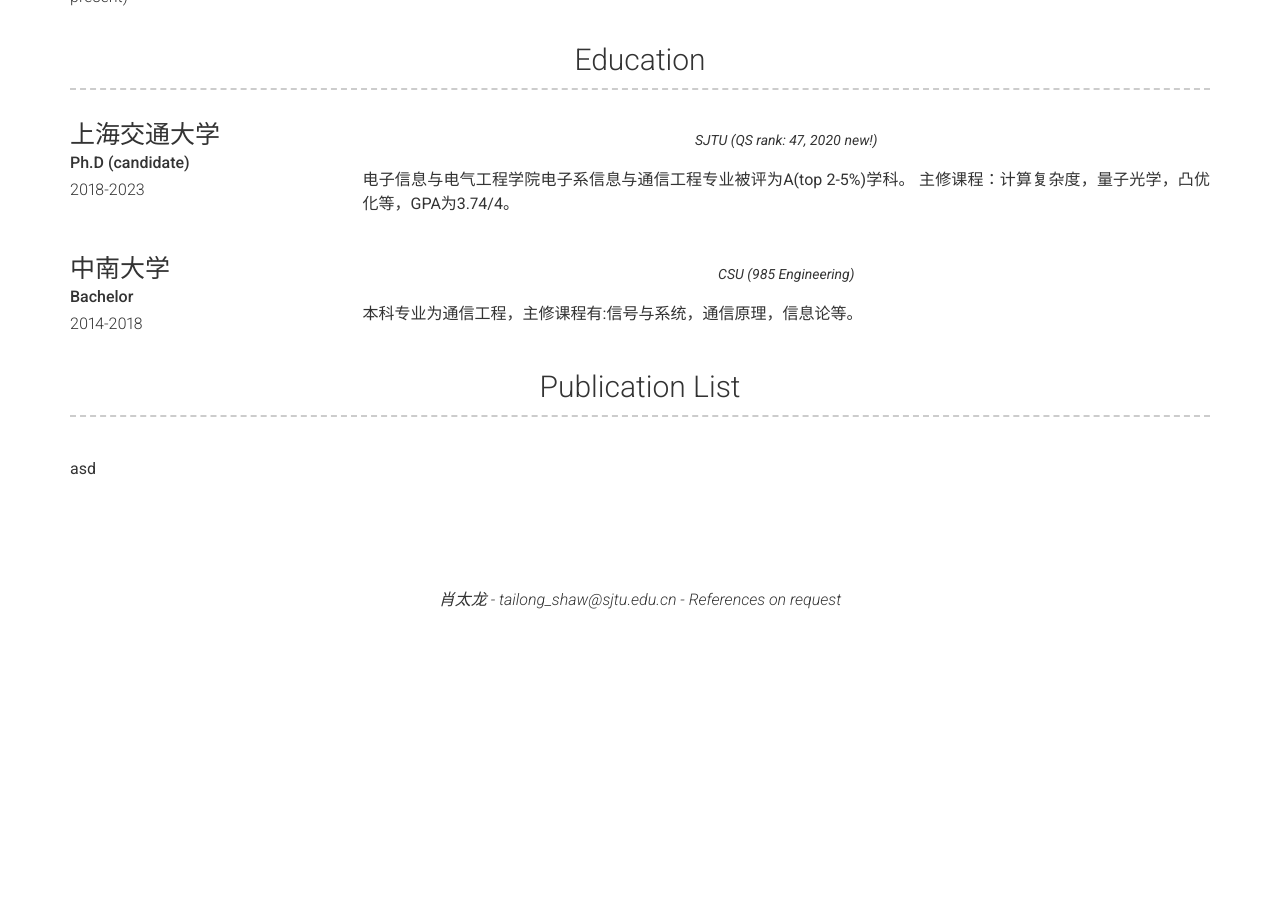
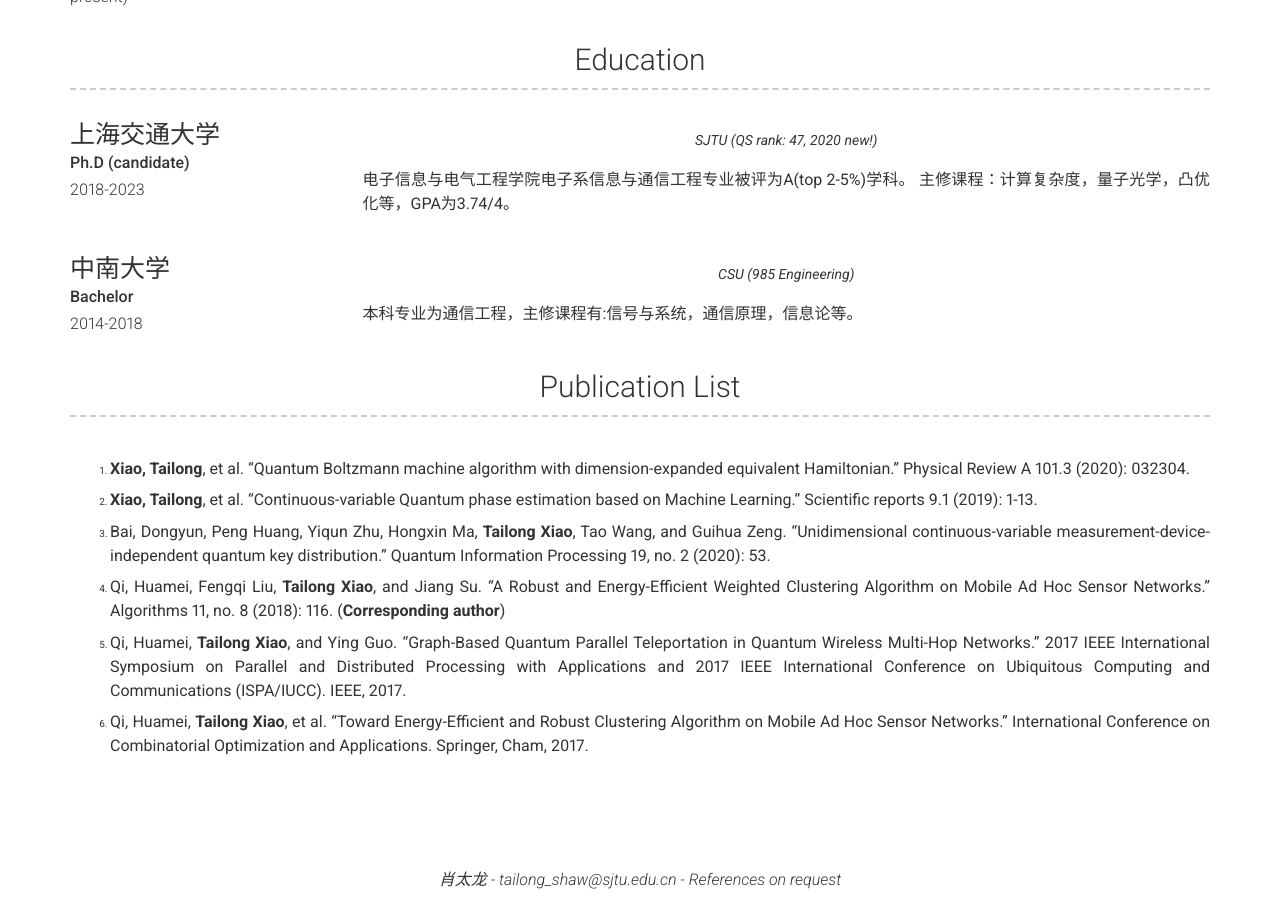
Before and after one commit to XiaoTailong/Shaw, a Jekyll site: the page built from index.md, in a window 1280 px wide and 900 px high, scrolled down 1255 px. Built offline with Jekyll 4.4.1, drawn with Linux system fonts in a browser that asks for light colours; nearby versions of some CDN libraries; before the commit the page ends 1875 px from its top, so only the background shows below that.

Commit message:
Update _config.yml

```diff
--- a/_config.yml
+++ b/_config.yml
@@ -64,8 +64,6 @@ more_content: | # this will include new lines to allow paragraphs
 
   6. Qi, Huamei, **Tailong Xiao**, et al. "Toward Energy-Efficient and Robust Clustering Algorithm on Mobile Ad Hoc Sensor Networks." International Conference on Combinatorial Optimization and Applications. Springer, Cham, 2017.
 
-more_content: |
-  asd
 # Publication Section
 # publication_title: Publication List
 
```
